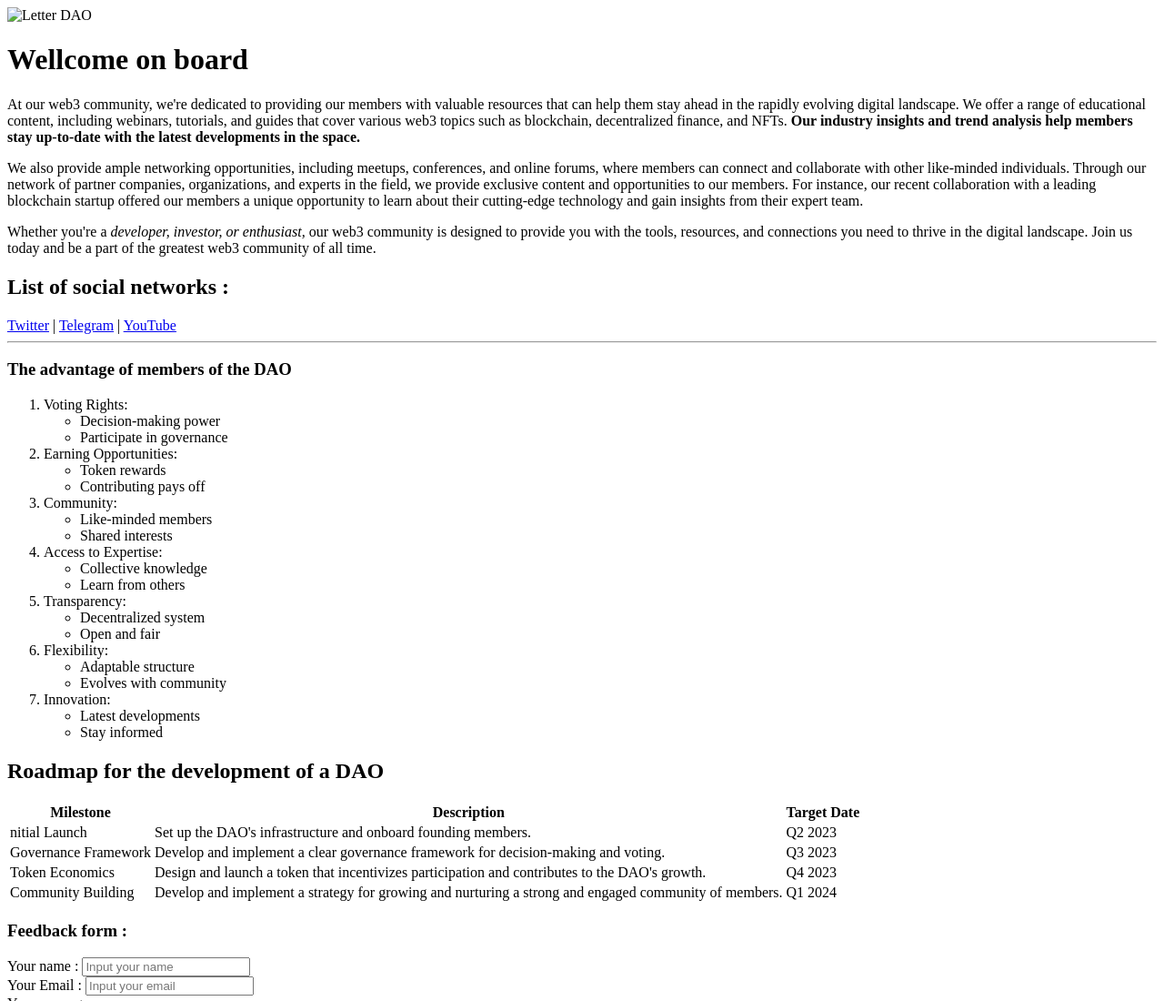
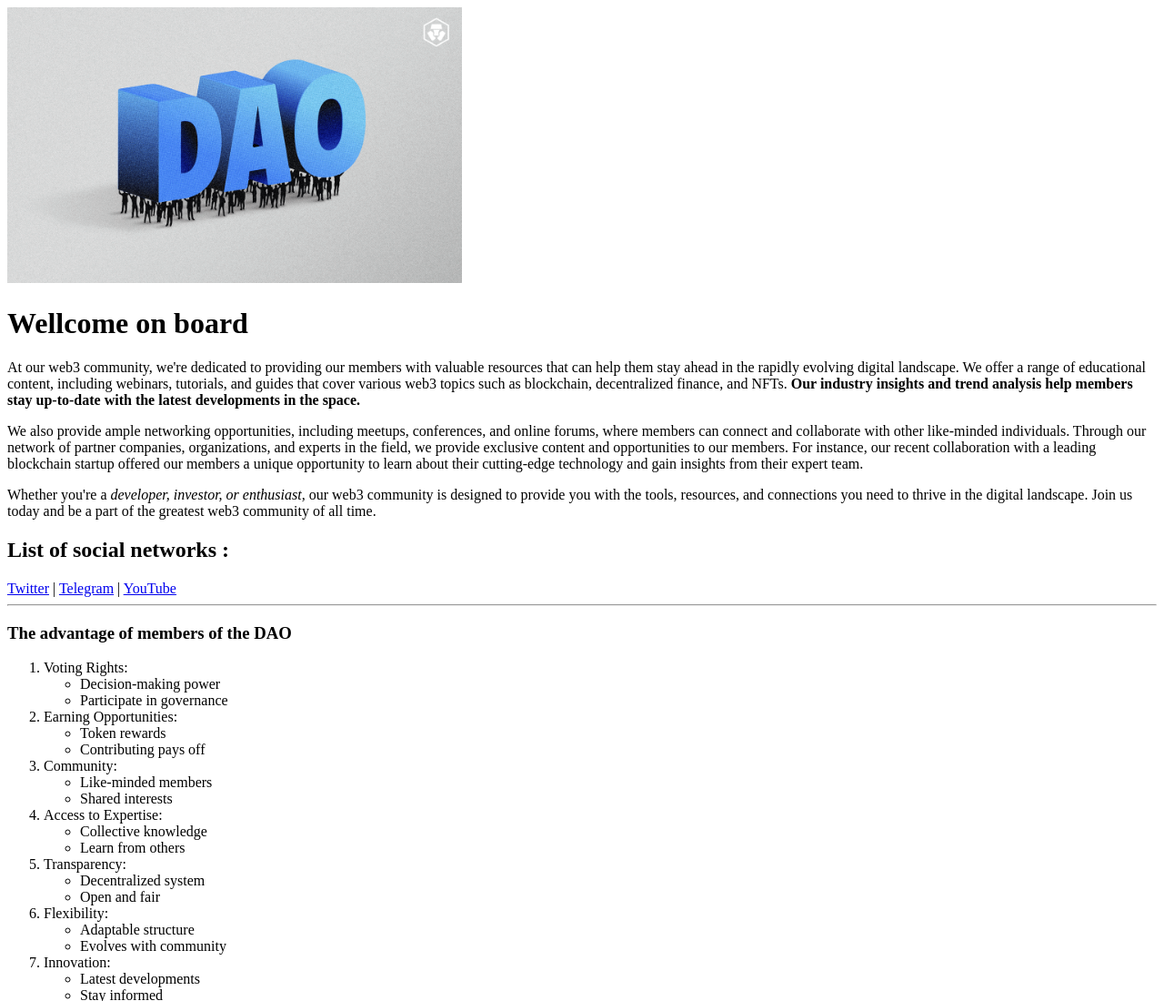
Before and after one commit to TranquiloR/DAO-example, a plain HTML site: page index.html in a window 1280 px wide. Shown: the top 1100 px of the page at 91% size. Drawn offline with Linux system fonts and the light colour scheme.

Commit message:
delete folder img

```diff
--- a/index.html
+++ b/index.html
@@ -12,7 +12,7 @@
     <title>Web3 DAO Discovery</title>
 </head>
 <body>
-    <img src="imgs/DAO.jpg" alt="Letter DAO" width="500" >
+    <img src="DAO.jpg" alt="Letter DAO" width="500" >
     <h1>Wellcome on board</h1>
 
     <p>At our web3 community, we're dedicated to providing our members with valuable
```
